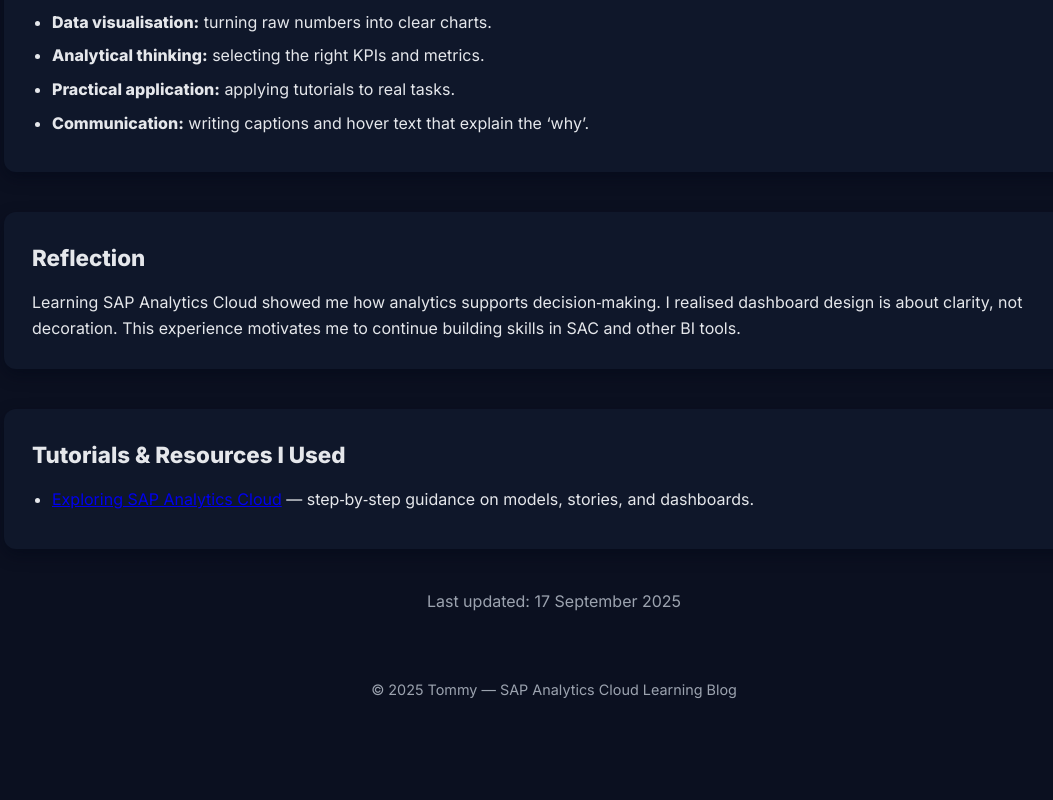
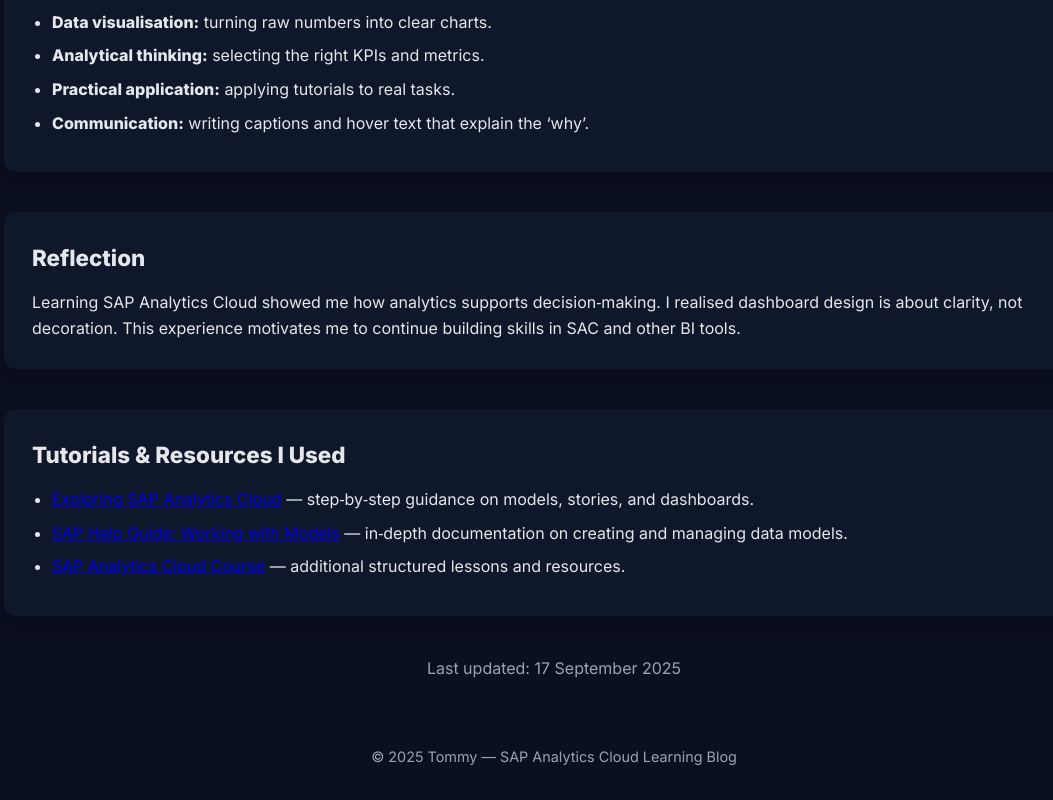
Before and after one commit to TommyT77/SAC_Blog, a plain HTML site: page index.html in a window 1280 px wide. Shown: the part 893-1693 px from the top of the page, without its empty margins (86-1139 px from the left). Before the commit the page ends 1626 px from the top, so only its background shows below. Drawn offline with Linux system fonts and the light colour scheme.

Commit message:
finished

```diff
--- a/index.html
+++ b/index.html
@@ -92,6 +92,8 @@
       <h2>Tutorials & Resources I Used</h2>
       <ul>
         <li><a href="https://learning.sap.com/courses/exploring-sap-analytics-cloud" target="_blank">Exploring SAP Analytics Cloud</a> — step‑by‑step guidance on models, stories, and dashboards.</li>
+        <li><a href="https://help.sap.com/docs/SAP_ANALYTICS_CLOUD/00f68c2e08b941f081002fd3691d86a7/2e581e3f3a7340ada6aa0cfa677945f9.html?locale=en-US" target="_blank">SAP Help Guide: Working with Models</a> — in‑depth documentation on creating and managing data models.</li>
+        <li><a href="https://learning.sap.com/courses/sap-analytics-cloud" target="_blank">SAP Analytics Cloud Course</a> — additional structured lessons and resources.</li>
       </ul>
     </section>
 
```
